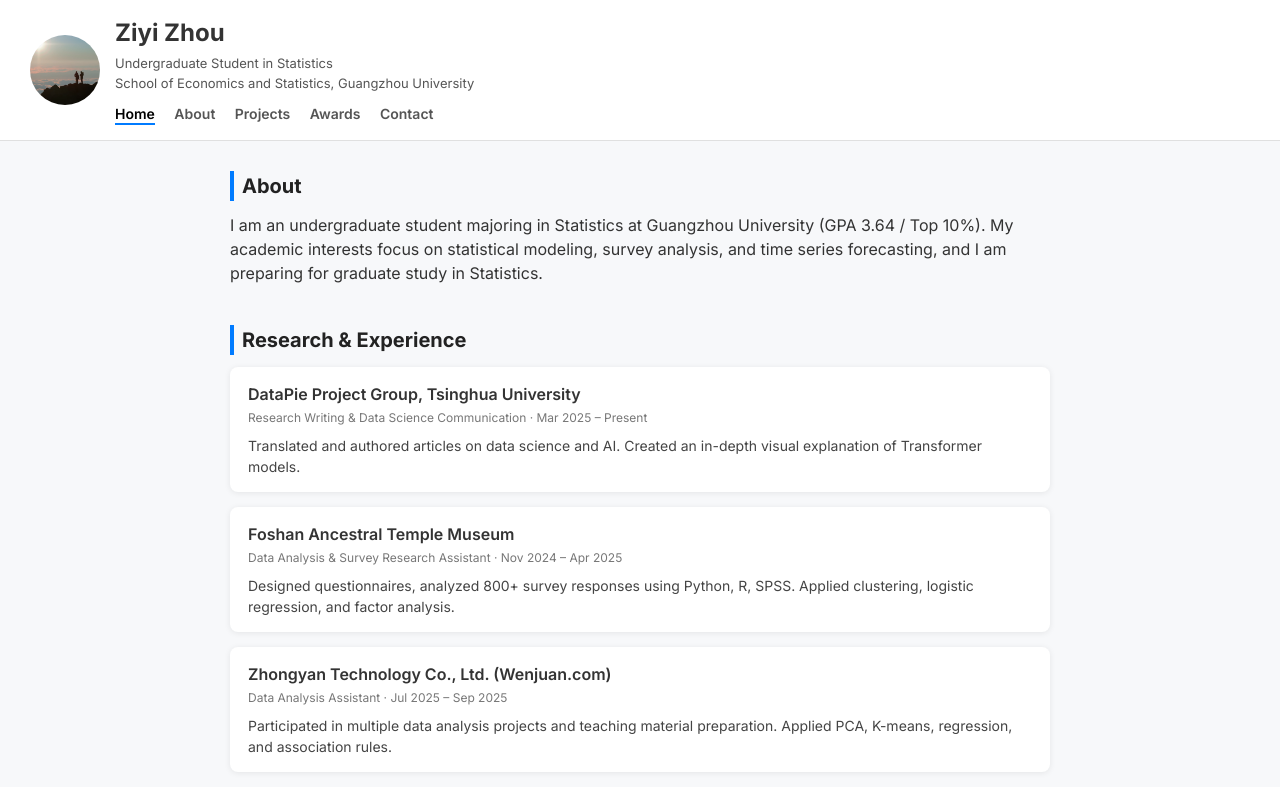
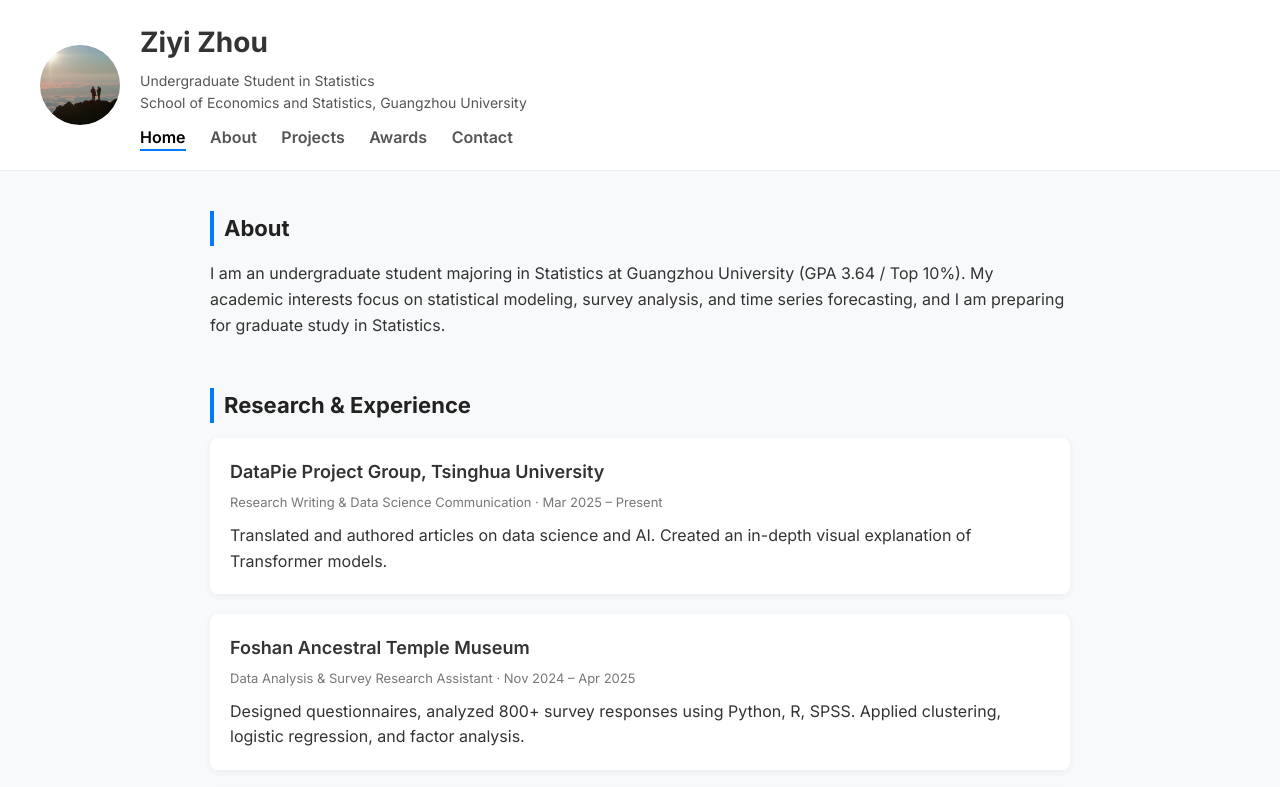
Before and after one commit to cloudcollection/cloudcollection.io, a plain HTML site: page index.html in a window 1280 px wide. Shown: the top 787 px of the page. Drawn offline with Linux system fonts and the light colour scheme.

Commit message:
Update index.html

```diff
--- a/index.html
+++ b/index.html
@@ -9,42 +9,34 @@
 <style>
   /* 基础样式 */
   * { margin:0; padding:0; box-sizing:border-box; font-family: 'Inter', sans-serif; }
-  body { line-height:1.5; background:#f7f8fa; color:#333; }
+  body { line-height:1.6; background:#f8f9fa; color:#333; }
   a { text-decoration:none; color:#007bff; }
   a:hover { text-decoration:underline; }
 
   /* Header */
-  header { display:flex; align-items:center; padding:15px 30px; background:#fff; border-bottom:1px solid #e0e0e0; }
-  header .photo { width:70px; height:70px; border-radius:50%; object-fit:cover; }
-  header .info { margin-left:15px; }
-  header .info h1 { font-size:24px; font-weight:700; margin-bottom:3px; }
-  header .info p { font-size:13px; color:#555; }
-  header nav { margin-top:8px; }
-  header nav a { margin-right:15px; font-weight:600; color:#555; font-size:14px; }
-  header nav a.active { color:#000; border-bottom:2px solid #007bff; padding-bottom:1px; }
+  header { display:flex; align-items:center; padding:20px 40px; background:#fff; border-bottom:1px solid #eaeaea; }
+  header .photo { width:80px; height:80px; border-radius:50%; object-fit:cover; }
+  header .info { margin-left:20px; }
+  header .info h1 { font-size:28px; font-weight:700; margin-bottom:5px; }
+  header .info p { font-size:14px; color:#555; }
+  header nav { margin-top:10px; }
+  header nav a { margin-right:20px; font-weight:600; color:#555; }
+  header nav a.active { color:#000; border-bottom:2px solid #007bff; padding-bottom:2px; }
 
   /* Container */
-  .container { max-width:850px; margin:30px auto; padding:0 15px; }
+  .container { max-width:900px; margin:40px auto; padding:0 20px; }
 
-  section { margin-bottom:40px; }
-  section h2 { font-size:20px; font-weight:700; color:#222; margin-bottom:12px; border-left:4px solid #007bff; padding-left:8px; }
+  section { margin-bottom:50px; }
+  section h2 { font-size:22px; font-weight:700; color:#222; margin-bottom:15px; border-left:4px solid #007bff; padding-left:10px; }
 
   /* Card 样式 */
-  .card { background:#fff; padding:15px 18px; margin-bottom:15px; border-radius:8px; box-shadow:0 1px 6px rgba(0,0,0,0.08); }
-  .card h3 { font-size:16px; font-weight:600; margin-bottom:3px; }
-  .card .meta { font-size:12px; color:#777; margin-bottom:8px; }
-  .card ul { list-style-type: disc; padding-left:18px; font-size:14px; color:#444; }
-  .card p { font-size:14px; color:#444; }
+  .card { background:#fff; padding:20px; margin-bottom:20px; border-radius:8px; box-shadow:0 2px 8px rgba(0,0,0,0.05); }
+  .card h3 { font-size:18px; font-weight:600; margin-bottom:5px; }
+  .card .meta { font-size:13px; color:#777; margin-bottom:10px; }
+  .card ul { list-style-type: disc; padding-left:20px; }
 
   /* Footer */
-  footer { text-align:center; padding:15px; font-size:13px; color:#777; border-top:1px solid #e0e0e0; }
-
-  /* 响应式 */
-  @media (max-width:600px) {
-    header { flex-direction:column; align-items:flex-start; }
-    header .info { margin-left:0; margin-top:10px; }
-    header nav a { margin-right:10px; font-size:13px; }
-  }
+  footer { text-align:center; padding:20px; font-size:14px; color:#777; border-top:1px solid #eaeaea; }
 </style>
 </head>
 <body>
@@ -66,11 +58,13 @@
 
 <main class="container">
 
+<!-- About Section -->
 <section id="about">
   <h2>About</h2>
   <p>I am an undergraduate student majoring in Statistics at Guangzhou University (GPA 3.64 / Top 10%). My academic interests focus on statistical modeling, survey analysis, and time series forecasting, and I am preparing for graduate study in Statistics.</p>
 </section>
 
+<!-- Research & Experience Section -->
 <section id="experience">
   <h2>Research & Experience</h2>
 
@@ -93,6 +87,7 @@
   </div>
 </section>
 
+<!-- Methods Section -->
 <section id="methods">
   <h2>Methods & Tools</h2>
   <div class="card">
@@ -101,6 +96,7 @@
   </div>
 </section>
 
+<!-- Honors Section -->
 <section id="honors">
   <h2>Honors & Awards</h2>
   <div class="card">
@@ -115,6 +111,7 @@
   </div>
 </section>
 
+<!-- Contact Section -->
 <section id="contact">
   <h2>Contact</h2>
   <div class="card">
```
